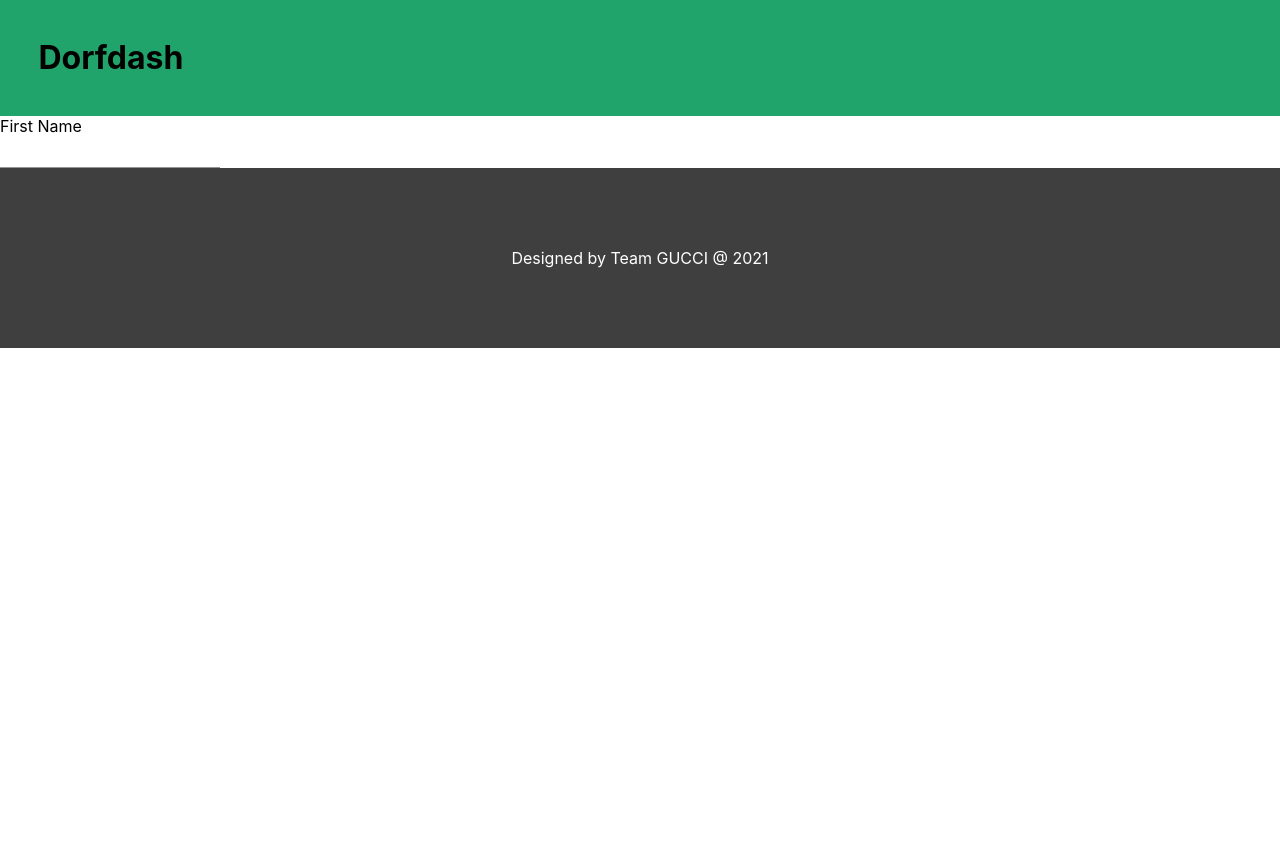
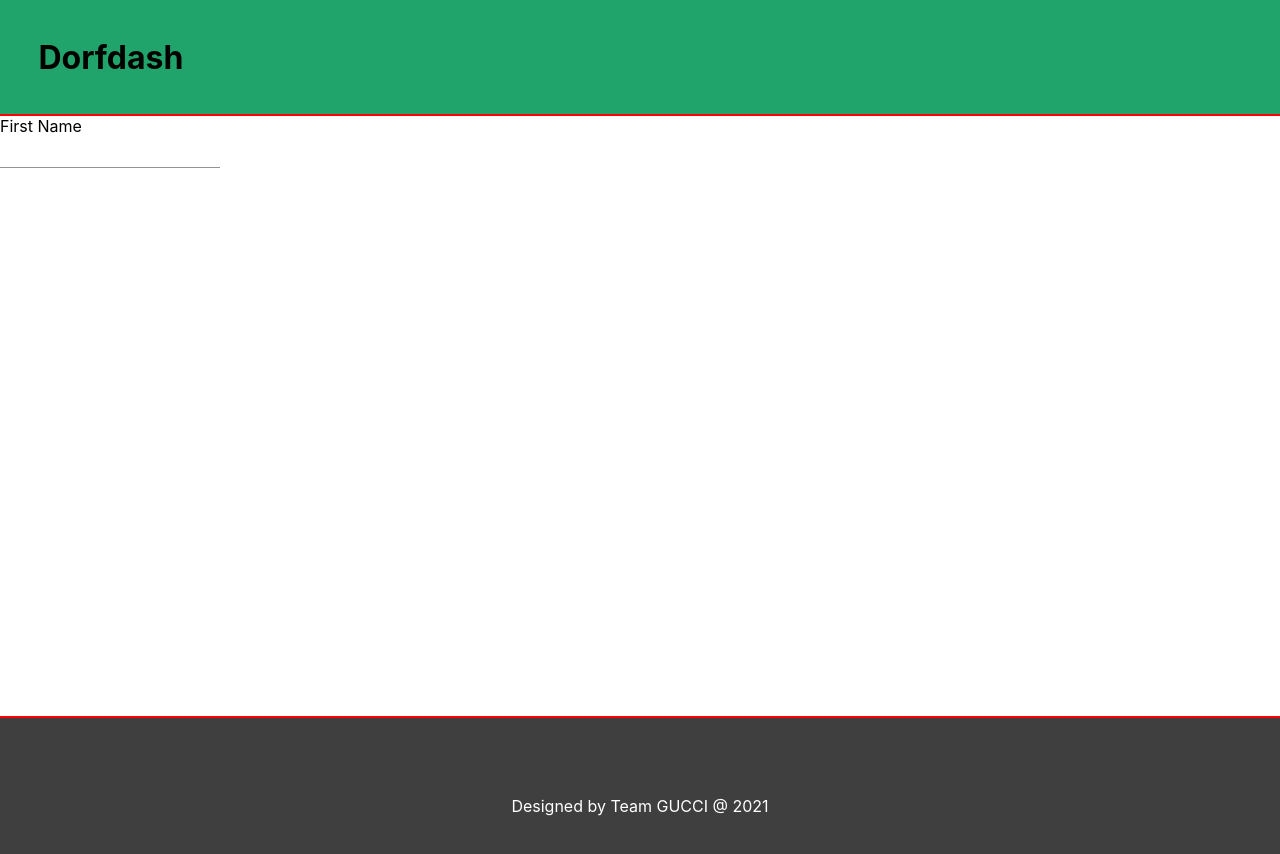
Before and after one commit to RFP54-Gucci/Dorfdash, a React (Create React App) app: page / in a window 1280 px wide. Shown: the top 854 px of the page. Before the commit the page ends 800 px from the top, so only its background shows below. Built offline with nearby package versions, Linux system fonts and the light colour scheme.

Commit message:
up to date

```diff
--- a/src/components/homepage/homePage.js
+++ b/src/components/homepage/homePage.js
@@ -4,11 +4,11 @@ import Footer from './Footer.js';
 
 const Homepage = () => {
   return (
-    <>
+    <div className="homepage_div">
       <Navbar />
       <SignUpForm />
       <Footer />
-    </>
+    </div>
   )
 }
 
--- a/src/components/homepage/signupform.js
+++ b/src/components/homepage/signupform.js
@@ -7,10 +7,12 @@ import {  FormControl, Input } from '@material-ui/core';
 // sign up button
 const SignUpForm = () => {
   return (
-    <FormControl>
-      <inputLabel htmlFor="firstName">First Name</inputLabel>
-      <Input required />
-    </FormControl>
+    <div className="signup_div">
+      <FormControl>
+        <inputLabel htmlFor="firstName">First Name</inputLabel>
+        <Input required />
+      </FormControl>
+    </div>
   )
 
 }
--- a/src/index.css
+++ b/src/index.css
@@ -28,3 +28,13 @@ code {
   text-align: center;
   color: #fff;
 }
+
+.homepage_div {
+  width: 100vw;
+  height: 100vh;
+}
+
+.signup_div {
+  height: 75%;
+  outline: 2px solid red;
+}
```
